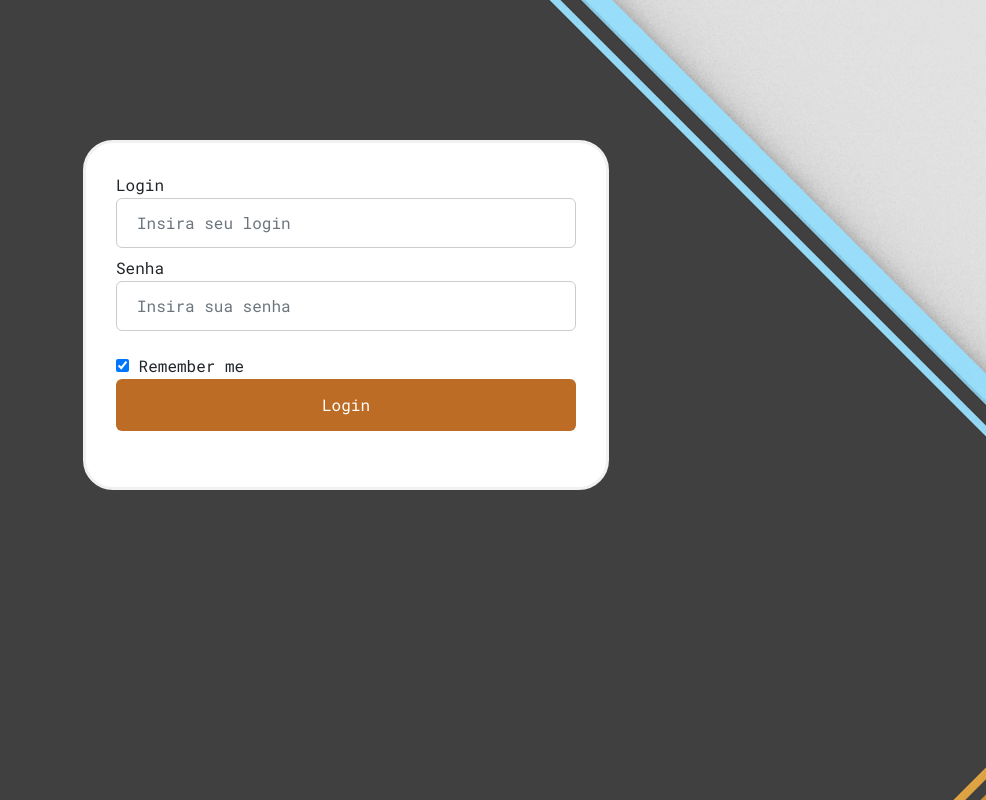
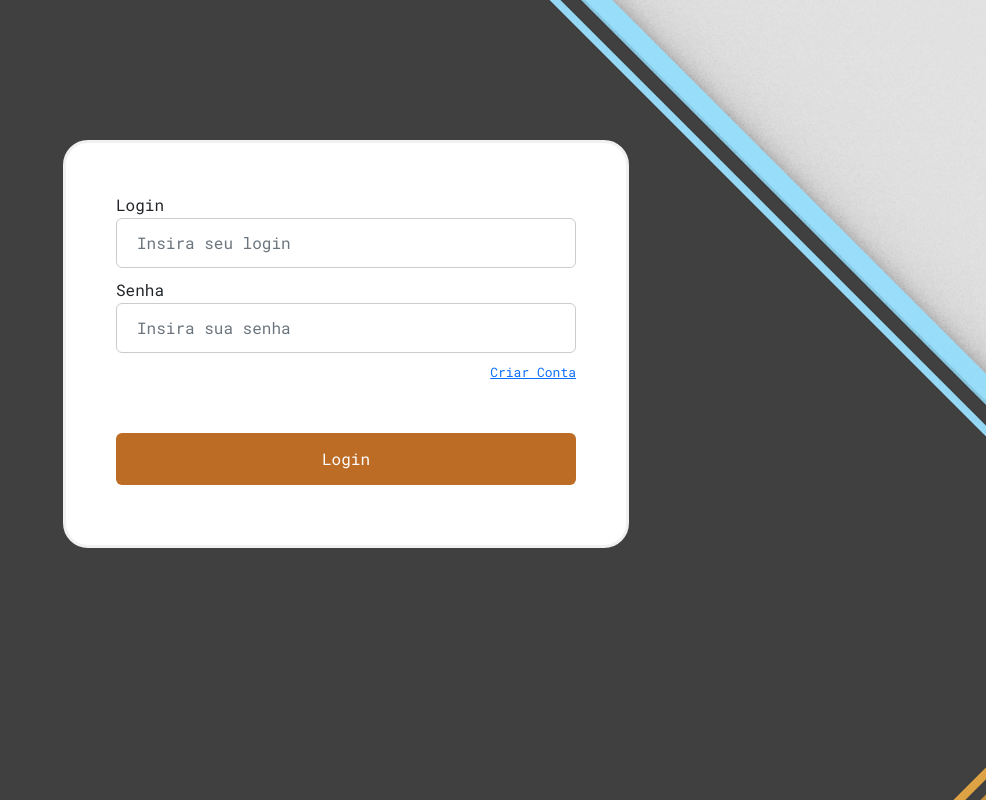
Before and after one commit to heliomac99/boardKanban, a Vue app in the folder client/: page / in a window 1280 px wide. Shown: the whole page, without its empty margins (294-1280 px from the left). Built offline with nearby package versions, Linux system fonts and the light colour scheme; what vue-sweetalert2, vue3-click-away would draw is missing.

Commit message:
implementação cadastro de usuario

```diff
--- a/client/src/App.vue
+++ b/client/src/App.vue
@@ -29,7 +29,7 @@ export default {
   name: 'App',
   computed: {
     eLogin() {
-      return this.$route.path ==  '/' ? true : false
+      return this.$route.path ==  '/' ||  this.$route.path ==  '/cadastrousuario' ? true : false
     },
     getNomeUsuarioLogado () {
       return this.$store.state.usuario.nome
--- a/client/src/main.js
+++ b/client/src/main.js
@@ -7,6 +7,7 @@ import { FontAwesomeIcon } from '@fortawesome/vue-fontawesome'
 import { faPlus } from '@fortawesome/free-solid-svg-icons'
 import { faPen } from '@fortawesome/free-solid-svg-icons'
 import { faTrash } from '@fortawesome/free-solid-svg-icons'
+import { faArrowLeft } from '@fortawesome/free-solid-svg-icons'
 import axios from 'axios'
 import VueAxios from 'vue-axios'
 import router from './router'
@@ -19,6 +20,8 @@ import store from './vuex'
 library.add(faPlus)
 library.add(faPen)
 library.add(faTrash)
+library.add(faArrowLeft)
+
 
 
 createApp(App)
--- a/client/src/router.js
+++ b/client/src/router.js
@@ -6,6 +6,7 @@ import CadastroEdicaoParticipanteView from './views/Participante/CadastroEdicaoP
 import CadastroEdicaoBoardView from './views/Board/CadastroEdicaoBoard.vue'
 import ListaBoardView from './views/Board/ListaBoard.vue'
 import LoginView from './views/Login/Login.vue'
+import CadastroUsuarioView from './views/Login/CadastroUsuario.vue'
 
 
 import CadastroEdicaoColunaView from './views/Board/CadastroEdicaoColuna.vue'
@@ -14,6 +15,11 @@ const routes = [
         path: '/',
         name: 'Login',
         component: LoginView,
+    },
+    {
+        path: '/CadastroUsuario',
+        name: 'CadastroUsuario',
+        component: CadastroUsuarioView,
     },
     {
         path: '/Home',
--- a/client/src/views/Home.vue
+++ b/client/src/views/Home.vue
@@ -10,7 +10,6 @@
     <button v-if="idPrimeiraColuna" class="btn btn-secondary insere primaryColorBtn" @click="abrirModal(0, idPrimeiraColuna)">Inserir Task <font-awesome-icon icon="fa-solid fa-plus"/></button>
 
     <div id="divBoard">
-
       <div class="card colunm drop-zone" @drop="soltou(coluna.id)" @dragover.prevent="" v-for="coluna in colunas" :key="coluna.id">
         <div class="card-body board">
           <h5 class="card-title secondaryColor">{{coluna.nome}}</h5>
@@ -120,7 +119,7 @@ export default {
 
 #divBoard{
   display:flex;
-  max-width: 80vw;
+  max-width: 85vw;
   height: fit-content;
   overflow: auto;
 }
--- /dev/null
+++ b/client/src/views/Login/CadastroUsuario.vue
@@ -0,0 +1,81 @@
+<template>
+    <div id="wallpaper">
+        <div id="loginDiv">
+            <ValidationForm id="loginForm" :model="usuario" ref="validation" @save="salvar(usuario)">
+                <div class="container" id="loginContainer">
+
+                    <font-awesome-icon @click="irParaLogin()" style="font-size:xx-large; margin-bottom: 15px; cursor:pointer" icon="fa-solid fa-arrow-left" />
+                    <h3 id="cadastroUsuarioTitle">Cadastro de Usuário</h3>
+
+                    <div class="divInput">
+                        <label class="loginLabel">Nome</label>
+                        <input type="text" class="form-control loginInput" v-model="usuario.nome" placeholder="Insira seu nome">
+                        <span name="nome" class="spanErro"></span>
+                    </div>
+
+                    <div class="divInput">
+                        <label class="loginLabel">Login</label>
+                        <input type="text" class="form-control loginInput" v-model="usuario.login" placeholder="Insira seu login">
+                        <span name="login" class="spanErro"></span>
+                    </div>
+
+                    <div class="divInput">
+                        <label class="loginLabel">Senha</label>
+                        <input type="password" class="form-control loginInput" v-model="usuario.senha"  placeholder="Insira sua senha">
+                        <span name="senha" class="spanErro"></span>
+                    </div>
+
+                    <button type="submit" id="loginButton" class="btn btn-secondary insere primaryColorBtn" >Salvar</button>
+
+                </div>
+            </ValidationForm>
+        </div>
+    </div>
+
+</template>
+
+<script>
+import ValidationForm from '@/components/ValidationForm.vue';
+import axios from 'axios';
+
+  export default {
+        name: 'LoginView',
+        components: {ValidationForm },
+        data() {
+            return {
+                usuario:{
+                    login: null,
+                    senha: null,
+                    nome: null
+                }
+            }
+        },
+        methods: {
+           salvar(usuario){
+            axios.post('http://localhost:8000/usuario/add', usuario).then( (res) =>{
+                    if(!res.data.valido)
+                        this.$refs.validation.insereErro("login", "Login já está sendo utilizado.")
+                    else
+                        this.$router.push('/')
+                } )
+           },
+           irParaLogin(){
+                this.$router.push('/')
+           }
+        },
+        mounted(){
+            this.$refs.validation.required('login',"Login")
+            this.$refs.validation.required('senha',"Senha")
+            this.$refs.validation.required('nome',"Nome")
+        }
+    }
+</script>
+
+<style>
+
+#cadastroUsuarioTitle{
+    margin-bottom: 20px;
+}
+
+
+</style>
--- a/client/src/views/Login/Login.vue
+++ b/client/src/views/Login/Login.vue
@@ -4,22 +4,21 @@
             <ValidationForm id="loginForm" :model="usuario" ref="validation" @save="salvar(usuario)">
                 <div class="container" id="loginContainer">
 
-                    <div>
-                        <div>
-                            <label class="loginLabel">Login</label>
-                            <input type="text" class="form-control loginInput" v-model="usuario.login" placeholder="Insira seu login">
-                        </div>
+                    <div class="divInput">
+                        <label class="loginLabel">Login</label>
+                        <input type="text" class="form-control loginInput" v-model="usuario.login" placeholder="Insira seu login">
                         <span name="login" class="spanErro"></span>
                     </div>
-                    <div>
+
+                    <div class="divInput">
                         <label class="loginLabel">Senha</label>
                         <input type="password" class="form-control loginInput" v-model="usuario.senha"  placeholder="Insira sua senha">
                         <span name="senha" class="spanErro"></span>
                     </div>
 
-                    <label class="loginLabel" style="margin-top:15px">
-                        <input type="checkbox" checked="checked" name="remember"> Remember me
-                    </label>
+                    <div>
+                        <a @click="irParaCadastroUsuario()" style="font-size: small; float:right; color:#0d6efd; text-decoration: underline; cursor: pointer;">Criar Conta</a>
+                    </div>
 
                     <button type="submit" id="loginButton" class="btn btn-secondary insere primaryColorBtn" >Login</button>
 
@@ -55,6 +54,9 @@ import axios from 'axios';
                     else
                         this.$refs.validation.insereErrorMessage('senha', 'Usuário ou senha inválidos')
                 } )
+            },
+            irParaCadastroUsuario(){
+                this.$router.push('/cadastrousuario')
             }
         },
         mounted(){
@@ -67,6 +69,9 @@ import axios from 'axios';
 </script>
 
 <style>
+.divInput{
+    margin-bottom:10px;
+}
 .loginLabel{
     position: absolute;
 }
@@ -91,7 +96,7 @@ import axios from 'axios';
 input[type=text], input[type=password] {
   width: 100%;
   padding: 12px 20px;
-  margin: 8px 0;
+
   display: inline-block;
   border: 1px solid #ccc;
   box-sizing: border-box;
@@ -99,7 +104,7 @@ input[type=text], input[type=password] {
 
 #loginButton {
 
-  margin-top:40px !important;
+  margin-top:50px !important;
   margin-bottom:30px !important;
   color: white;
   padding: 14px 20px;
@@ -115,11 +120,12 @@ button:hover {
 
 #loginForm{
     width: 700px;
-    height: 350px;
+    height: fit-content;
     border: 3px solid #f1f1f1;
     background-color: white;
-    border-radius: 30px;
-    padding: 10px;
+    border-radius: 25px;
+    padding: 30px;
+    padding-bottom: 10px !important;
 }
 
 #loginContainer {
```
Also changed, not shown: 2 other files (tests, documents, lock files or other folders).
